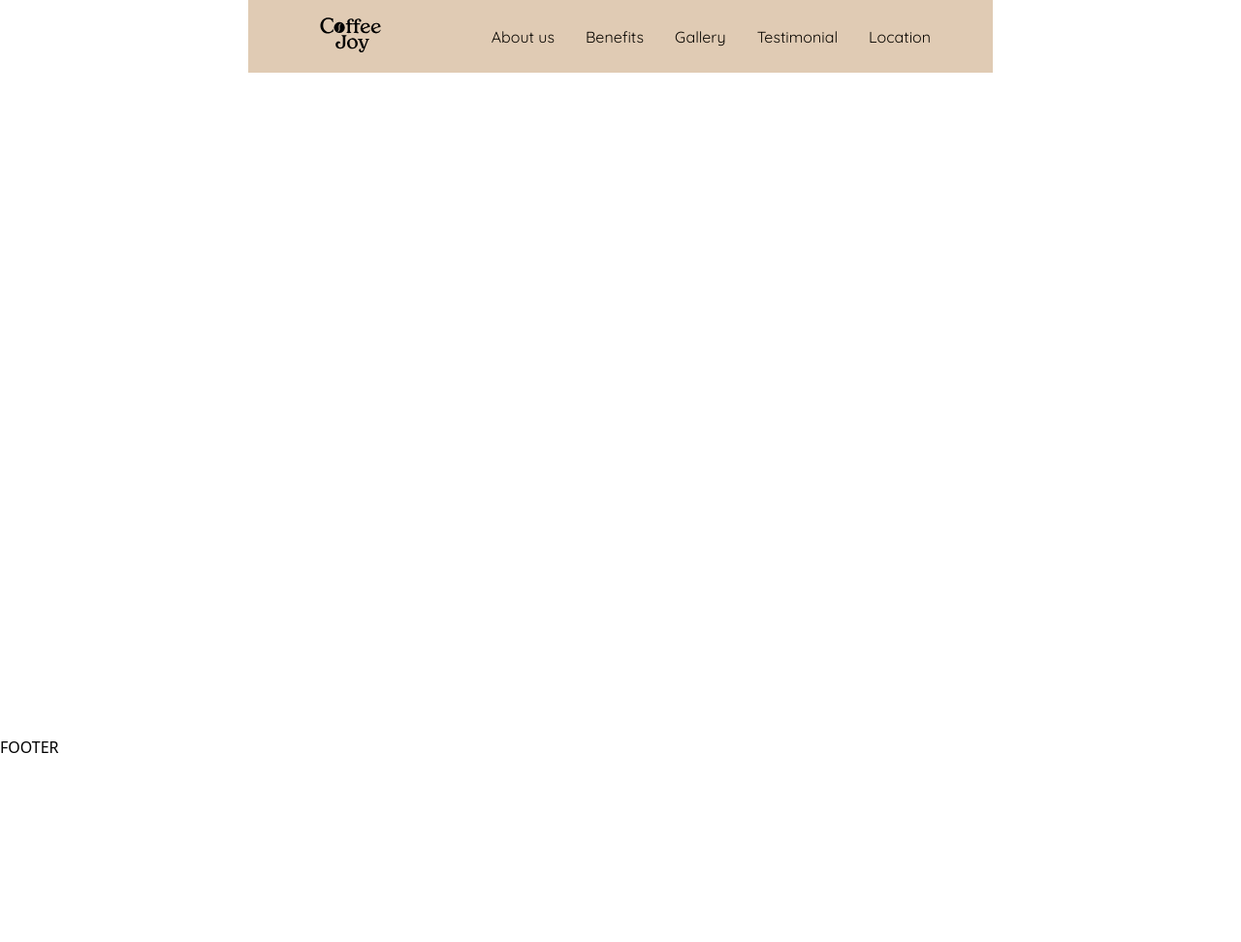
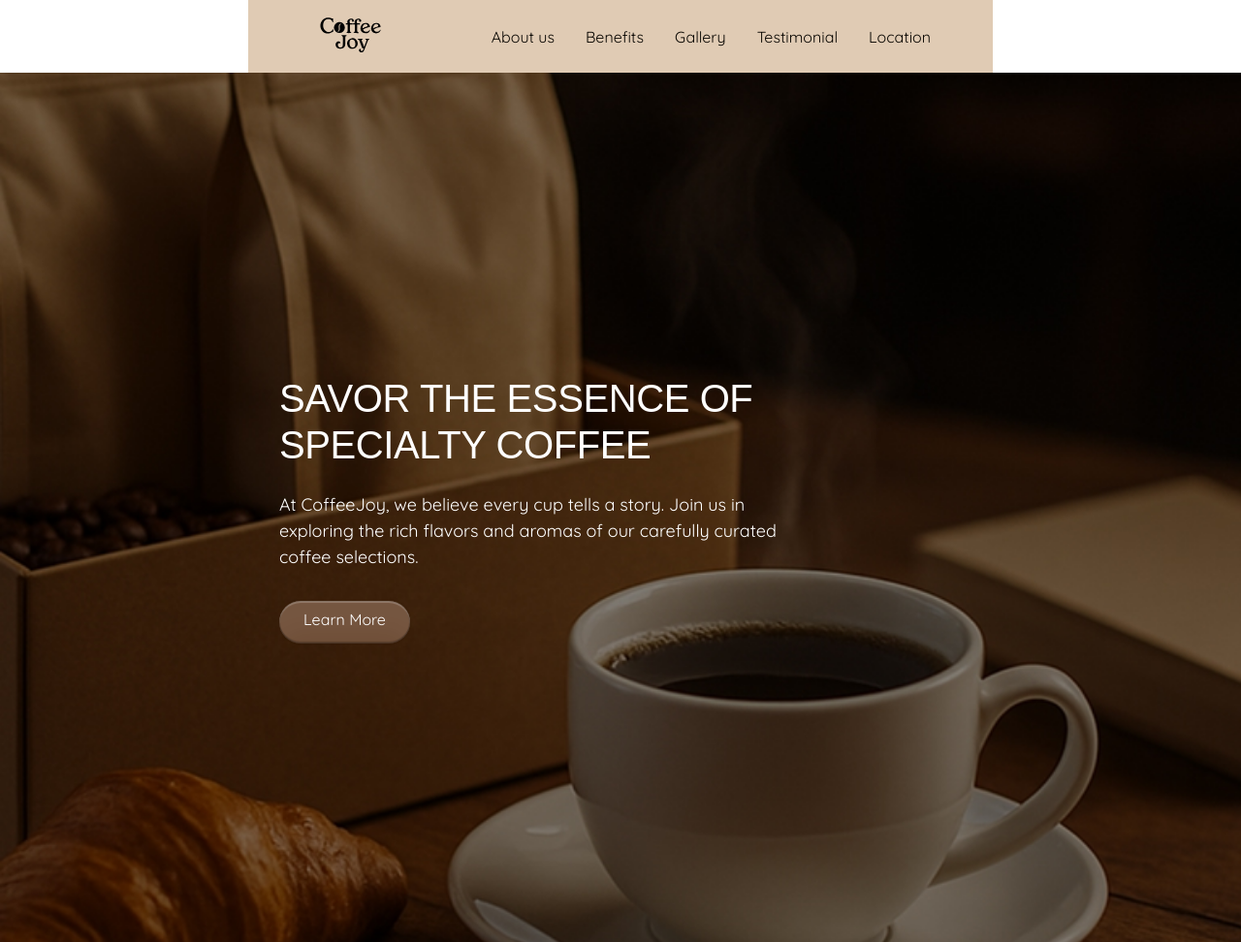
Before and after one commit to 1opaSgorela/coffe-joy-solo-project, a website built with Vite: page src/index.html in a window 1280 px wide. Shown: the top 972 px of the page at 97% size. Before the commit the page ends 800 px from the top, so only its background shows below. Built offline with nearby package versions, Linux system fonts and the light colour scheme; a web font is replaced by a local one.

Commit message:
add/hero

```diff
--- a/src/css/header.css
+++ b/src/css/header.css
@@ -27,7 +27,7 @@
 }
 
 @media screen and (min-width: 768px) {
-  .container{
+  .header.container{
     max-width: 768px;
     padding: 18px 64px;
   }
@@ -61,7 +61,8 @@
 }
 
 @media screen and (min-width: 1440px) {
-  .container {
+  .header.container{
     max-width: 1440px;
+    padding: 18px 64px;
   }
 }
--- /dev/null
+++ b/src/css/hero.css
@@ -0,0 +1,90 @@
+.hero{
+    background-image: url(../img/hero_mob.jpg);
+    background-repeat: no-repeat;
+    background-position: center;
+    background-size: cover;
+    max-width: 1440px;
+    margin: 0 auto;
+}
+
+.hero-wrapper{
+    padding: 109px 32px;
+}
+
+
+.hero-title{
+    font-family: var(--main-font);
+    text-transform: uppercase;
+    padding-bottom: 24px;
+    max-width: 256px;
+    line-height: 1.2;
+    letter-spacing: -0.01em;
+    font-size: 40px;
+    color: #fff;
+    font-weight: 400;
+}
+
+.hero-p{
+    font-family: var(--secondary-font);
+    line-height: 1.5;
+    font-size: 18px;
+    padding-bottom: 32px;
+    font-weight: 400;
+    color: #fff;
+}
+
+.hero-btn{
+    display: inline-block;
+    font-family: var(--secondary-font);
+    background-color: rgba(111, 78, 55, 1);
+    color: rgba(255, 255, 255, 1);
+    border-radius: 100px;
+    width: 135px;
+    height: 44px;
+    cursor: pointer;
+    border: none;
+    padding: 10px 24px;
+    font-size: 16px;
+    text-align: center;
+    box-shadow: 0 1px 2px 0 rgba(11, 8, 3, 0.05), inset 0 -2px 1px 0 rgba(0, 0, 0, 0.2), inset 0 0 0 1px rgba(11, 8, 3, 0.15), inset 0 2px 1px 0 rgba(255, 255, 255, 0.25), inset 0 32px 24px 0 rgba(255, 255, 255, 0.05);
+}
+
+@media screen and (min-width: 768px) {
+    .hero{
+        background-image: url(../img/hero_tab.jpg);
+    }
+
+    .hero-title{
+        max-width: 560px;
+    }
+
+    .hero-p {
+        max-width: 560px;
+    }
+
+     .hero-wrapper{
+        padding: 200px 32px 199px 32px ;
+    }
+
+    .hero-wrapper{
+        padding: 312px 176px 311px 32px ;
+    }
+}
+
+@media screen and (min-width: 1440px) {
+    .hero{
+        background-image: url(../img/hero_pc.jpg);
+    }
+
+    .hero-wrapper{
+        padding: 259px 32px 259px 64px ;
+    }
+
+    .hero-title{
+        font-size: 56px;
+    }
+
+    .hero-p {
+        font-size: 18px;
+    }
+}
--- a/src/css/styles.css
+++ b/src/css/styles.css
@@ -12,4 +12,5 @@
 
 /* Sections style */
 @import url('./header.css');
+@import url('./hero.css');
 @import url('./footer.css');
--- a/src/index.html
+++ b/src/index.html
@@ -19,6 +19,7 @@
       href="https://fonts.googleapis.com/css2?family=Aboreto&family=Quicksand:wght@400;500;600&display=swap"
       rel="stylesheet"
     />
+
     <link rel="stylesheet" href="./css/styles.css" />
   </head>
   <body>
@@ -26,6 +27,7 @@
 
     <main>
       <!-- Loads the specified .html file -->
+      <load src="./partials/hero.html" />
     </main>
 
     <load src="./partials/footer.html" />
--- /dev/null
+++ b/src/partials/hero.html
@@ -0,0 +1,10 @@
+<section class="hero section">
+  <div class="hero-wrapper container">
+    <h1 class="hero-title">Savor the Essence of Specialty Coffee</h1>
+    <p class="hero-p">
+      At CoffeeJoy, we believe every cup tells a story. Join us in exploring the
+      rich flavors and aromas of our carefully curated coffee selections.
+    </p>
+    <a class="hero-btn" href="#benefits">Learn More</a>
+  </div>
+</section>
```
Also changed, not shown: src/img/hero_mob.jpg (added), src/img/hero_mob@2x.jpg (added), src/img/hero_pc.jpg (added), src/img/hero_tab.jpg (added), src/img/hero_tab@2x.jpg (added), 1 other file.
